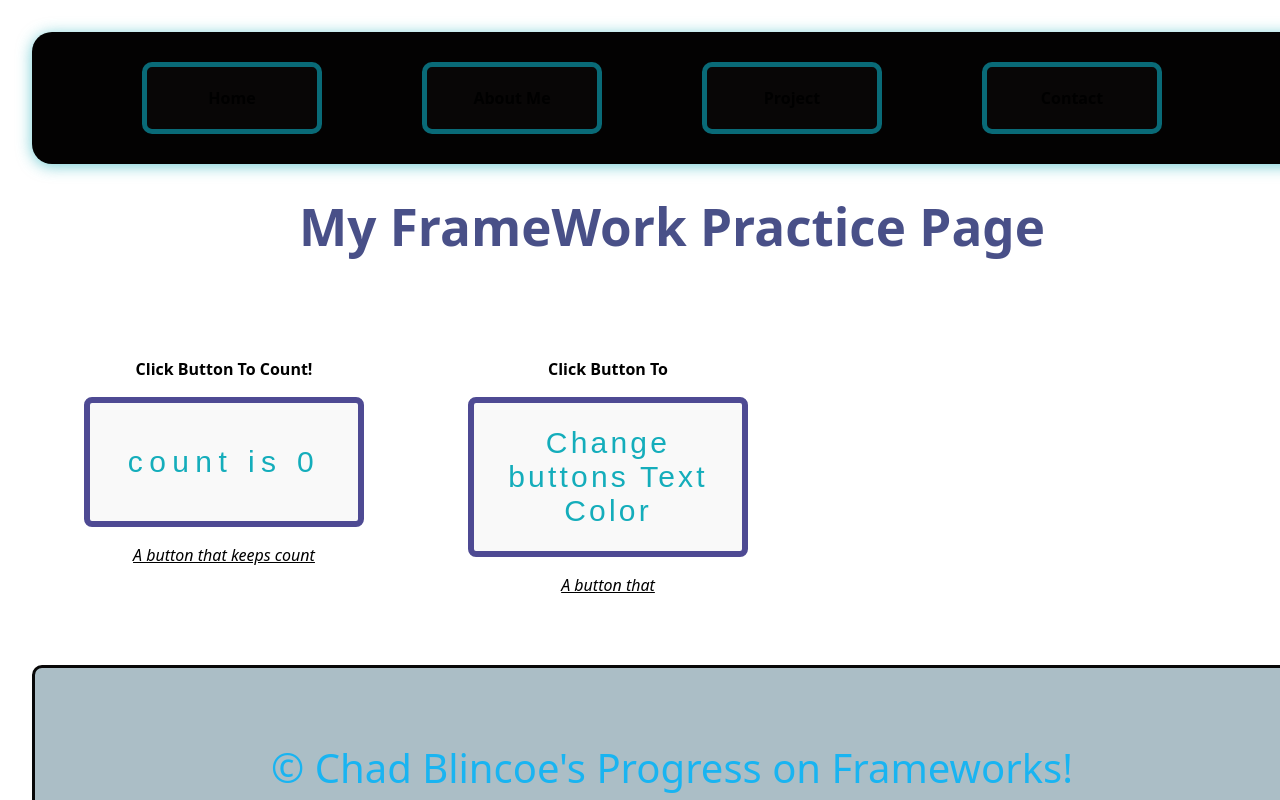
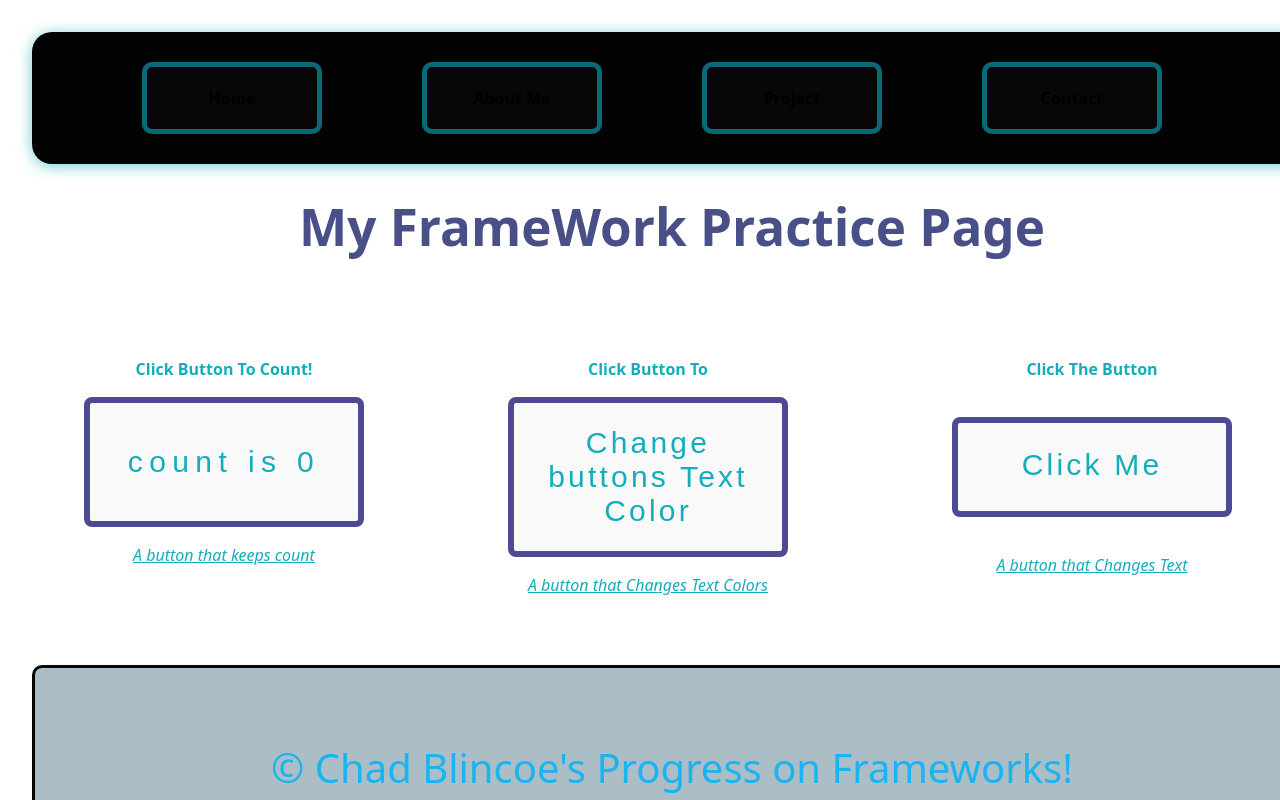
Before and after one commit to Blincoechad/ReactPractice, a React (Vite) app in the folder my-react-app/: page / in a window 1280 px wide. Shown: the top 800 px of the page. Built offline with nearby package versions, Linux system fonts and the light colour scheme.

Commit message:
added another button with onclick function/ Finish final touches for porfolio

```diff
--- a/my-react-app/src/App.css
+++ b/my-react-app/src/App.css
@@ -34,6 +34,7 @@
   display: flex;
   flex-direction: row;
   justify-content: flex-start;
+  gap: 40px;
 }
 .cards {
   display: flex;
@@ -85,3 +86,13 @@
   letter-spacing: .2rem;
   font-size: 30px;
 }
+.button3 {
+  height: 100px;
+  width: 280px;
+  padding: 25px;
+  border: 6px solid rgb(78, 74, 147);
+  color: rgb(20, 173, 187);
+  font-family:Arial, Helvetica, sans-serif;
+  letter-spacing: .2rem;
+  font-size: 30px;
+}
--- a/my-react-app/src/App.jsx
+++ b/my-react-app/src/App.jsx
@@ -3,10 +3,21 @@ import './App.css';
 
 function App() {
   const [count, setCount] = useState(0);
-  const [color, setColor] = useState('black');
+  const [color, setColor] = useState('rgb(20, 173, 187)');
+  const [textIndex, setTextIndex] = useState(0);
+
+  const textArray = ['Click The Button', 'Chad is...', 'Learning React'];
 
   const changeColors = () => {
-    setColor(prev => (prev === 'rgb(20, 173, 187)' ? 'rgb(212, 45, 193)' : 'rgb(20, 173, 187)'));
+    setColor(prev =>
+      prev === 'rgb(20, 173, 187)'
+        ? 'rgb(212, 45, 193)'
+        : 'rgb(20, 173, 187)'
+    );
+  };
+
+  const ChangeText = () => {
+    setTextIndex(prev => (prev + 1) % textArray.length);
   };
 
   return (
@@ -16,11 +27,15 @@ function App() {
       </div>
 
       <div className="buttonCards">
+        {/* CARD 1 */}
         <div className="cards card1">
           <p className="button-title" style={{ color }}>
             Click Button To Count!
           </p>
-          <button className="button1" onClick={() => setCount(count + 1)}>
+          <button
+            className="button1"
+            onClick={() => setCount(count + 1)}
+          >
             count is {count}
           </button>
           <p className="button-subTitle" style={{ color }}>
@@ -28,18 +43,38 @@ function App() {
           </p>
         </div>
 
+        {/* CARD 2 */}
         <div className="cards card2">
           <p className="button-title" style={{ color }}>
             Click Button To
           </p>
-          <button className="button2" onClick={changeColors}>Change buttons Text Color</button>
+          <button
+            className="button2"
+            onClick={changeColors}
+          >
+            Change buttons Text Color
+          </button>
           <p className="button-subTitle" style={{ color }}>
-            <em>A button that</em>
+            <em>A button that Changes Text Colors</em>
+          </p>
+        </div>
+
+        {/* CARD 3 */}
+        <div className="cards card3">
+          <p className="button-title" style={{ color }}>
+            {textArray[textIndex]}
+          </p>
+          <button
+            className=" cards button3"
+            onClick={ChangeText}
+          >
+            Click Me
+          </button>
+          <p className="button-subTitle" style={{ color }}>
+            <em>A button that Changes Text</em>
           </p>
         </div>
       </div>
-
-
     </>
   );
 }
```
